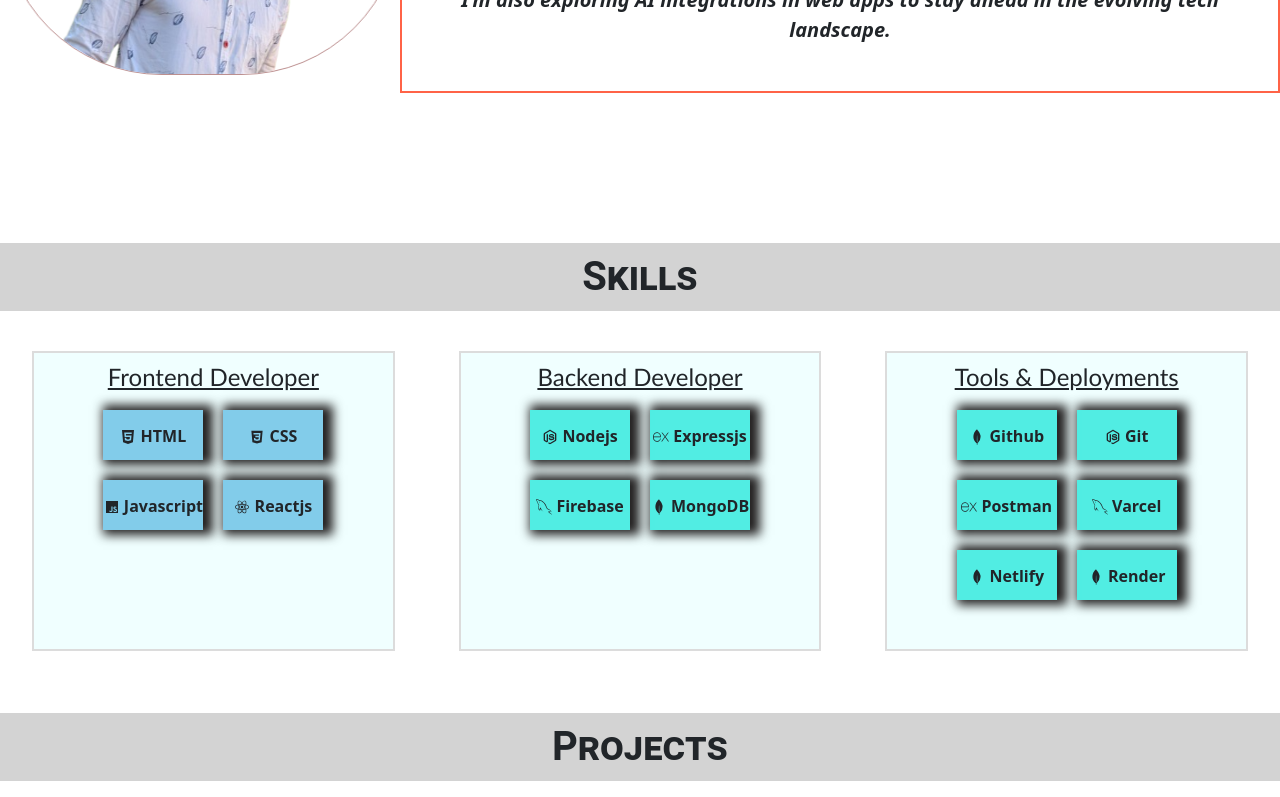
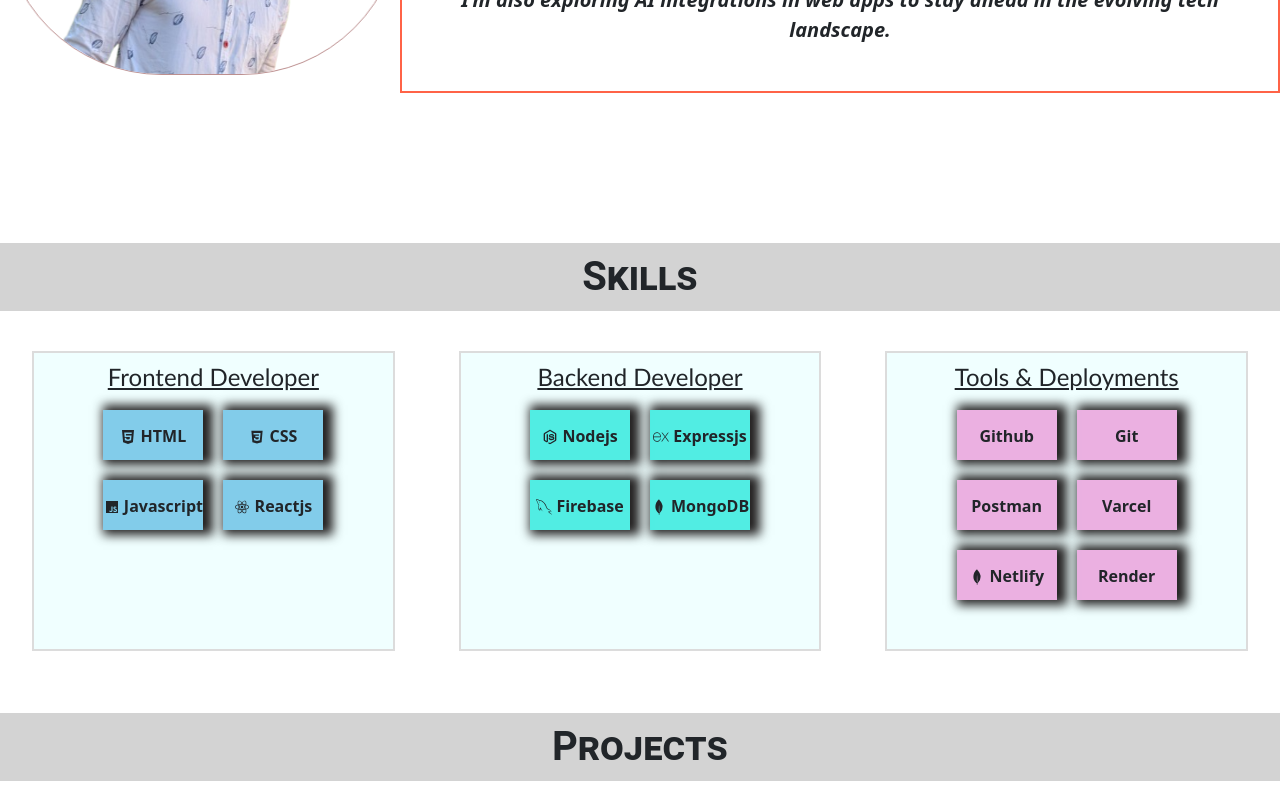
Before and after one commit to yellakrishna/portfolio, a React (Vite) app: page / in a window 1280 px wide. Shown: the part 1131-1928 px from the top of the page. Built offline with nearby package versions, Linux system fonts and the light colour scheme.

Commit message:
add some color

```diff
--- a/src/components/home/Home.jsx
+++ b/src/components/home/Home.jsx
@@ -39,8 +39,7 @@
           <h1 className="">Yella krishna</h1>
           <h5>____MERN STACK DEVELOPER</h5>
           <p>
-            A Web Developer from Alampur. I build dynamic,
-            <br /> intuitive websites with a focus on creativity.
+            I build creative, user-friendly web applications using the MERN stack.
 
           </p>
         </div>
--- a/src/components/skill/Skill.css
+++ b/src/components/skill/Skill.css
@@ -55,6 +55,22 @@
     background-color: #eff1e4;
     transform: scale(1.1); /* Slightly enlarges the button */
 }
+
+  .miniBoxss {
+    height: 50px;
+    width: 100px;
+    background-color: rgba(234, 162, 220, 0.849);
+    text-align: center;
+    padding-top: 14px;
+    box-shadow: 5px 0px 10px 5px rgb(35, 33, 33);
+    margin: 10px;
+    cursor: pointer; /* Changes cursor to pointer */
+    transition: background-color 0.3s ease, transform 0.3s ease;
+  }
+  .miniBoxss:hover{
+    background-color: #eff1e4;
+    transform: scale(1.1); /* Slightly enlarges the button */
+}
   .boxContainer {
     display: flex;
     flex-direction: row;
--- a/src/components/skill/Skill.jsx
+++ b/src/components/skill/Skill.jsx
@@ -82,38 +82,38 @@
               <div className="frontend">
           <h4>Tools & Deployments </h4>
           <div className="boxContainer">
-            <div className="miniBoxs">
+            <div className="miniBoxss">
           <p>
-          <SiMongodb /> Github
+           Github
           </p>
           </div>
 
-          <div className="miniBoxs">
+          <div className="miniBoxss">
           <p>
-          <RiNodejsLine /> Git
+           Git
           </p>
           </div>
 
-          <div className="miniBoxs">
+          <div className="miniBoxss">
           <p>
-          <SiExpress /> Postman
+           Postman
           </p>
           </div>
 
-          <div className="miniBoxs">
+          <div className="miniBoxss">
           <p>
-          <GrMysql /> Varcel
+           Varcel
           </p>
           </div>
 
-          <div className="miniBoxs">
+          <div className="miniBoxss">
           <p>
           <SiMongodb /> Netlify
           </p>
           </div>
-          <div className="miniBoxs">
+          <div className="miniBoxss">
           <p>
-          <SiMongodb /> Render
+           Render
           </p>
           </div>
 
```
